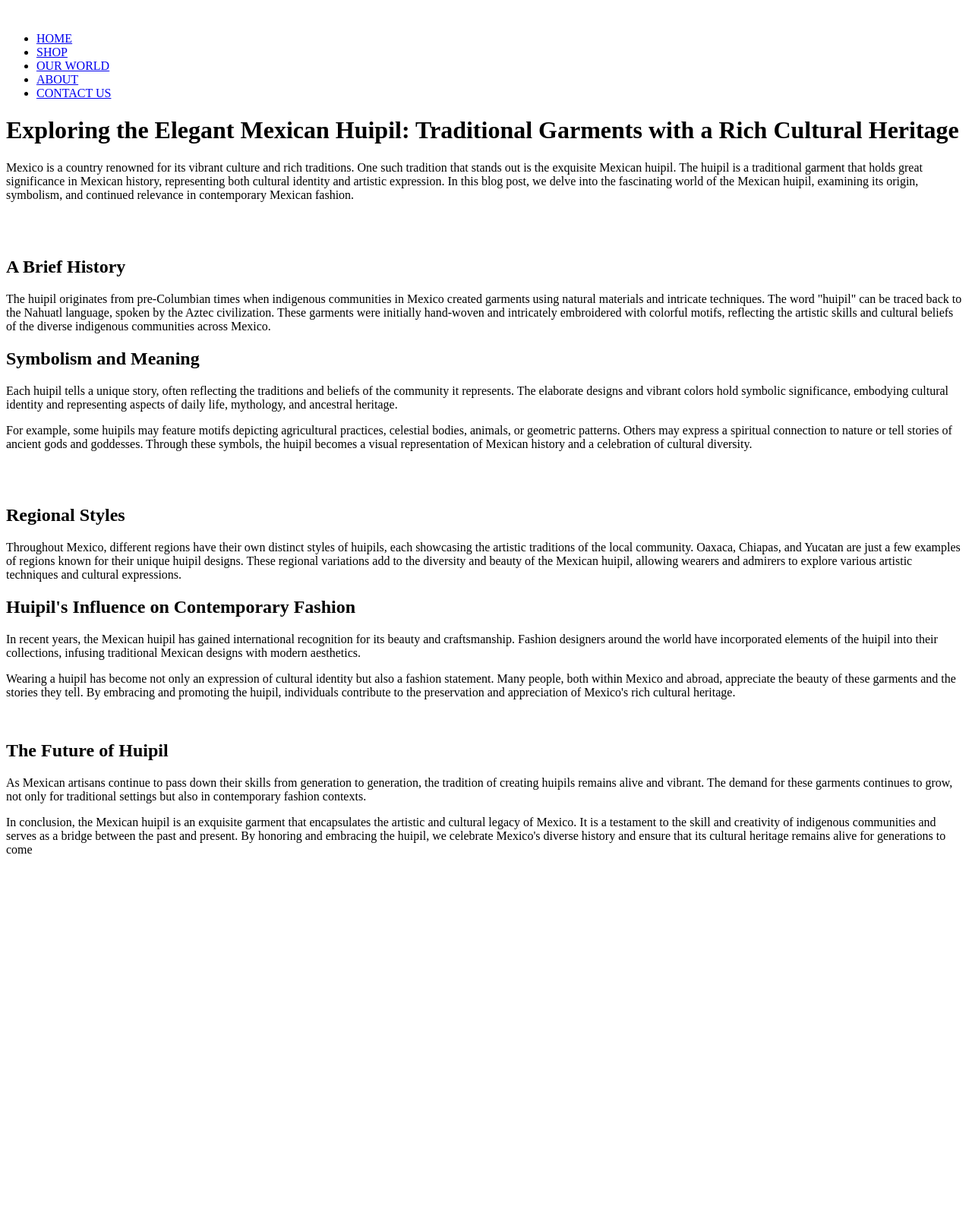
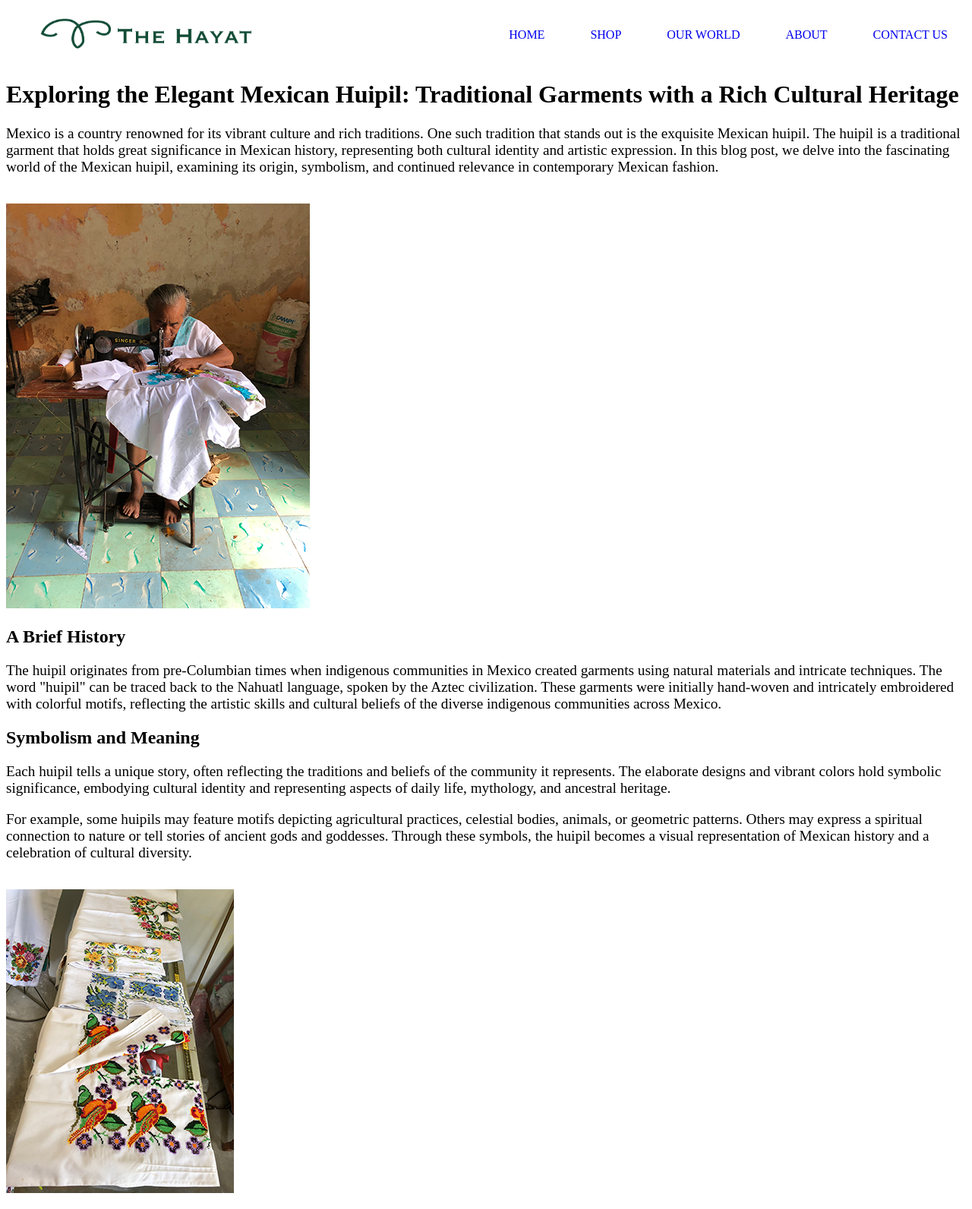
Before and after one commit to Fatinahhayat/The-Hayat, a plain HTML site: page World Map/Mexico.html in a window 1280 px wide. Shown: the top 1592 px of the page at 76% size. Before the commit the page ends 1144 px from the top, so only its background shows below. Drawn offline with Linux system fonts and the light colour scheme.

Commit message:
Update Mexico.html

```diff
--- a/World Map/Mexico.html
+++ b/World Map/Mexico.html
@@ -3,14 +3,14 @@
 <head>
     <meta charset="UTF-8">
     <meta name="viewport" content="width=device-width, initial-scale=1.0">
-    <link rel="stylesheet" href="/World Map/css/style.css" class="css">
+    <link rel="stylesheet" href="/World Map/style.css" class="css">
     <title>Mexico</title>
 </head>
 <body>
     <header class="container">
         <nav class="navbar th-navbar">
                 <a href="/World Map/index.html" class="navbr-brand">
-                    <img src="images/THV2.png" alt=""
+                    <img src="/THV2.png" alt=""
                     class="TH-logo">
                     <ul class="nav-menu">
                         <li class="nav-item"> <a class="nav-link" href="/World Map/index.html">HOME</a></li>
@@ -38,7 +38,7 @@
 
 <p>Mexico is a country renowned for its vibrant culture and rich traditions. One such tradition that stands out is the exquisite Mexican huipil. The huipil is a traditional garment that holds great significance in Mexican history, representing both cultural identity and artistic expression. In this blog post, we delve into the fascinating world of the Mexican huipil, examining its origin, symbolism, and continued relevance in contemporary Mexican fashion.</p>
 </br>
-<img src="/World Map/images/mexico3.jpg" alt="">
+<img src="/World Map/mexico3.jpg" alt="">
 
 
 </br>
@@ -50,7 +50,7 @@
 <p>Each huipil tells a unique story, often reflecting the traditions and beliefs of the community it represents. The elaborate designs and vibrant colors hold symbolic significance, embodying cultural identity and representing aspects of daily life, mythology, and ancestral heritage.</p>
 <p>For example, some huipils may feature motifs depicting agricultural practices, celestial bodies, animals, or geometric patterns. Others may express a spiritual connection to nature or tell stories of ancient gods and goddesses. Through these symbols, the huipil becomes a visual representation of Mexican history and a celebration of cultural diversity.</p>
 </br>
-<img src="/World Map/images/mexico4.jpg" alt="">
+<img src="/World Map/mexico4.jpg" alt="">
 </br>
 
 <h2>Regional Styles</h2>
@@ -62,11 +62,11 @@
 
 <p>Wearing a huipil has become not only an expression of cultural identity but also a fashion statement. Many people, both within Mexico and abroad, appreciate the beauty of these garments and the stories they tell. By embracing and promoting the huipil, individuals contribute to the preservation and appreciation of Mexico's rich cultural heritage.</p>
 
-<img src="/World Map/images/mexico2.jpg" alt="">
+<img src="/World Map/mexico2.jpg" alt="">
 <h2>The Future of Huipil</h2>
 <p>As Mexican artisans continue to pass down their skills from generation to generation, the tradition of creating huipils remains alive and vibrant. The demand for these garments continues to grow, not only for traditional settings but also in contemporary fashion contexts.</p>
 <p>In conclusion, the Mexican huipil is an exquisite garment that encapsulates the artistic and cultural legacy of Mexico. It is a testament to the skill and creativity of indigenous communities and serves as a bridge between the past and present. By honoring and embracing the huipil, we celebrate Mexico's diverse history and ensure that its cultural heritage remains alive for generations to come</p>
 
-    <script src="/World Map/js/home.js"></script>
+    <script src="/World Map/home.js"></script>
 </body>
 </html>
```
